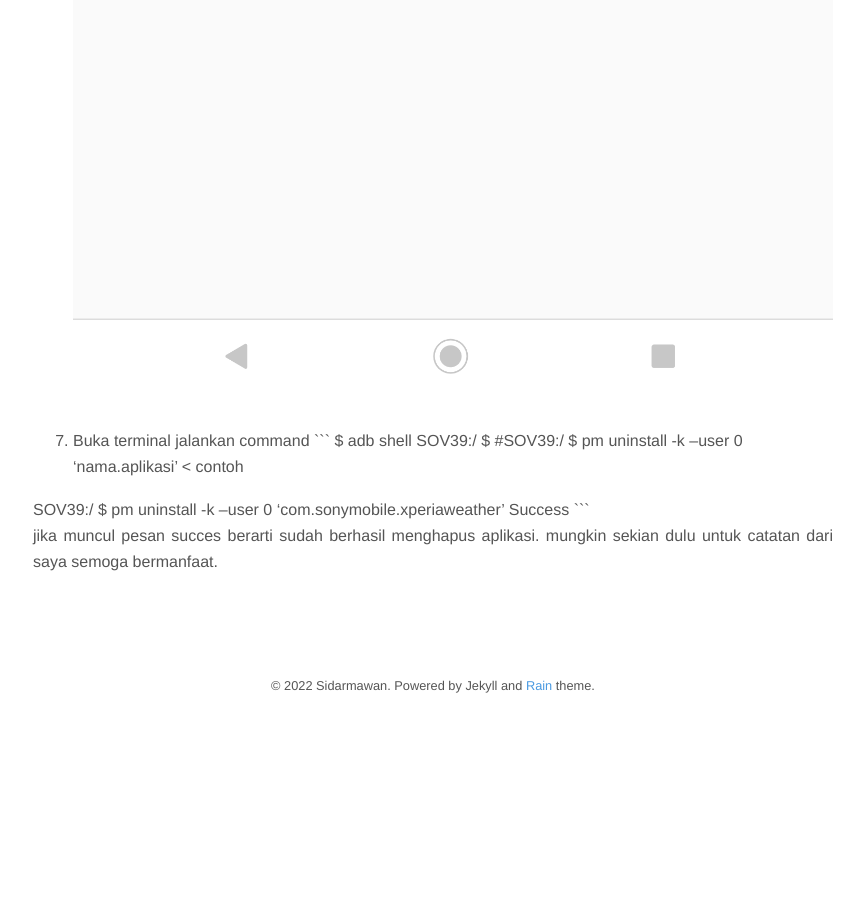
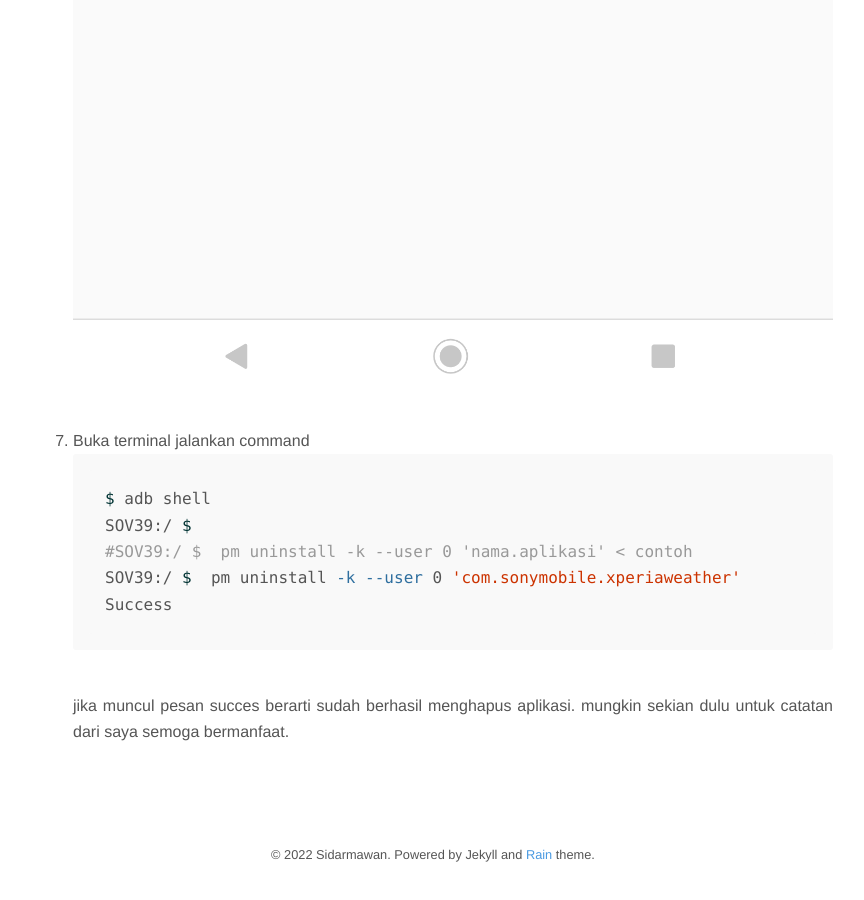
Before and after one commit to sidarmawan/sidarmawan.github.io, a Jekyll site: the page built from _posts/2022-05-07-hapus-aplikasi-bloatware-no-root.md, in a window 1280 px wide and 900 px high, scrolled down 2771 px. Shown: the whole window, without its empty margins (207-1071 px from the left). Built offline with Jekyll 4.4.1, drawn with Linux system fonts in a browser that asks for light colours; nearby versions of some CDN libraries; before the commit the page ends 3501 px from its top, so only the background shows below that; part of the change alters nothing that is shown; some of the changed text lies outside the part shown.

Commit message:
update 07 mei 2022

````diff
--- a/_posts/2022-05-07-hapus-aplikasi-bloatware-no-root.md
+++ b/_posts/2022-05-07-hapus-aplikasi-bloatware-no-root.md
@@ -25,7 +25,7 @@ sudo apt install -y adb
 4. Hubungkan smartphone ke laptop/pc<br>
 ketika ada pesan
 - izinkan akses pencet YA
-- izinkan debugging USB? penet YA
+- izinkan debugging USB? pencet YA
 5. Buka terminal jalankan command
 ```bash
 $ adb device
@@ -37,11 +37,10 @@ sampai sini ketika menjalankan adb device sudah muncul list devicenya berarti ki
 6. Buka aplikasi link2sd untuk mencari nama aplikasi yang akan dihapus, sebagai contoh saya akan menghapus aplikasi cuaca.
 ![link2sd](/images/link2sd.png)<br>
 7. Buka terminal jalankan command
-```
+```bash
 $ adb shell
 SOV39:/ $
 #SOV39:/ $  pm uninstall -k --user 0 'nama.aplikasi' < contoh
-
 SOV39:/ $  pm uninstall -k --user 0 'com.sonymobile.xperiaweather'
 Success
 ```
````
